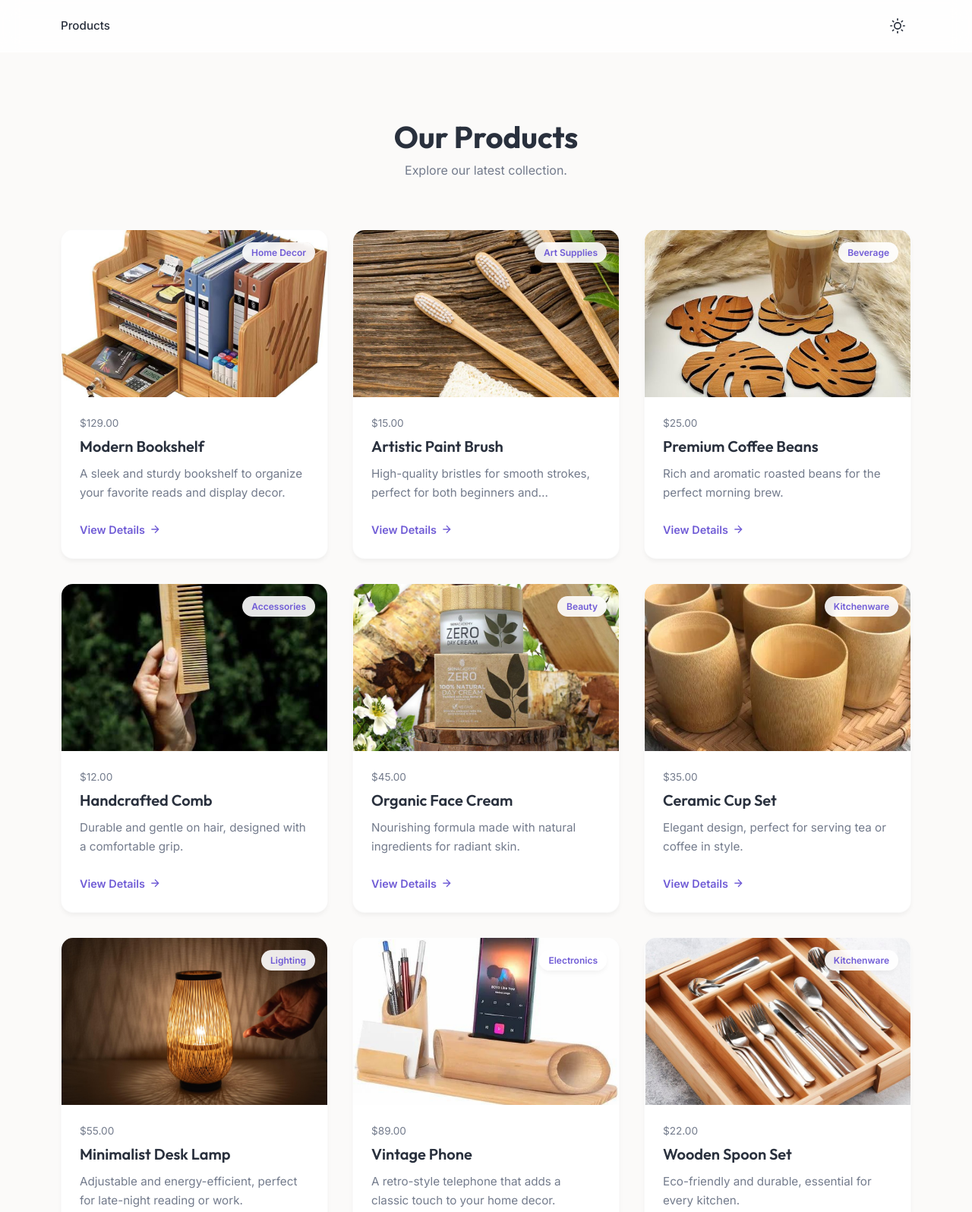
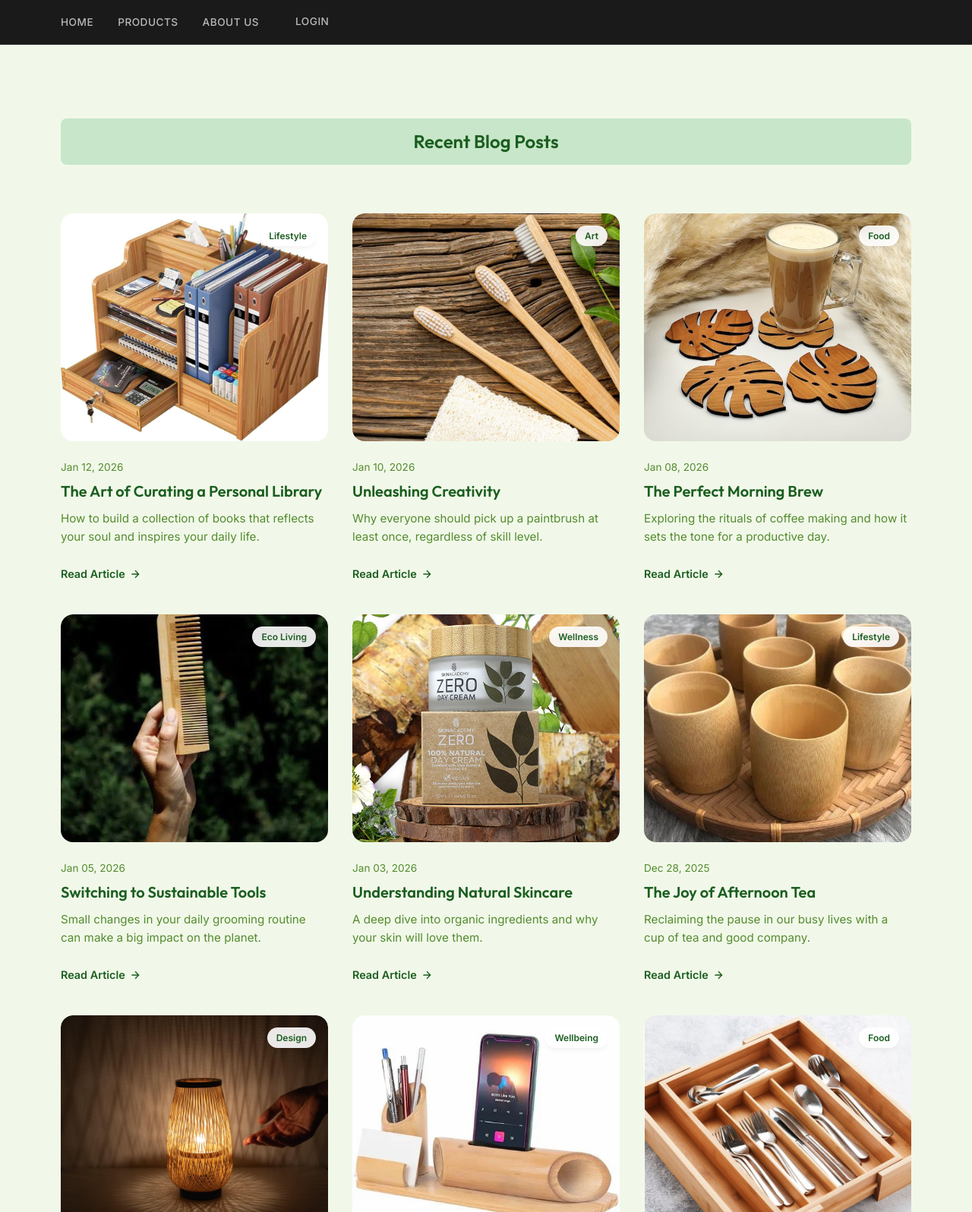
Before and after one commit to PrajwalThapa986/PurnikaBlog, a plain HTML site: page index.html in a window 1280 px wide. Shown: the top 1596 px of the page at 76% size. Drawn offline with Linux system fonts and the light colour scheme.

Commit message:
feat: nav bars:

```diff
--- a/index.html
+++ b/index.html
@@ -21,17 +21,12 @@
 
             <nav class="main-nav">
                 <ul>
-                    <li><a href="#products">Products</a></li>
+                    <li><a href="#home">HOME</a></li>
+                    <li><a href="#products">PRODUCTS</a></li>
+                    <li><a href="#about">ABOUT US</a></li>
                 </ul>
+                <a href="#" class="btn-login">Login</a>
             </nav>
-            <button class="theme-toggle" aria-label="Toggle Dark Mode">
-                <svg width="20" height="20" viewBox="0 0 24 24" fill="none" stroke="currentColor" stroke-width="2"
-                    stroke-linecap="round" stroke-linejoin="round">
-                    <circle cx="12" cy="12" r="5" />
-                    <path
-                        d="M12 1v2M12 21v2M4.22 4.22l1.42 1.42M18.36 18.36l1.42 1.42M1 12h2M21 12h2M4.22 19.78l1.42-1.42M18.36 5.64l1.42-1.42" />
-                </svg>
-            </button>
             <div class="mobile-menu-toggle">
                 <span></span>
                 <span></span>
@@ -46,177 +41,177 @@
         <section id="products" class="blog-section">
             <div class="container">
                 <div class="section-header">
-                    <h2>Our Products</h2>
-                    <p>Explore our latest collection.</p>
+                    <h2>Recent Blog Posts</h2>
+                    <p>Thoughts, tutorials, and tales from my desk.</p>
                 </div>
 
                 <div class="blog-grid">
-                    <!-- Product 1: Bookshelf -->
+                    <!-- Blog Post 1: Library -->
                     <article class="blog-card">
                         <div class="card-image">
-                            <img src="assets/book_shelf.jpeg" alt="Modern Bookshelf">
-                            <span class="category-tag">Home Decor</span>
+                            <img src="assets/book_shelf.jpeg" alt="Bookshelf">
+                            <span class="category-tag">Lifestyle</span>
                         </div>
                         <div class="card-content">
-                            <span class="date">$129.00</span>
-                            <h3>Modern Bookshelf</h3>
-                            <p>A sleek and sturdy bookshelf to organize your favorite reads and display decor.</p>
-                            <a href="#" class="read-more">View Details <svg width="16" height="16" viewBox="0 0 24 24"
-                                    fill="none" stroke="currentColor" stroke-width="2">
+                            <span class="date">Jan 12, 2026</span>
+                            <h3>The Art of Curating a Personal Library</h3>
+                            <p>How to build a collection of books that reflects your soul and inspires your daily life.
+                            </p>
+                            <a href="javascript:void(0)" class="read-more">Read Article <svg width="16" height="16"
+                                    viewBox="0 0 24 24" fill="none" stroke="currentColor" stroke-width="2">
                                     <path d="M5 12h14M12 5l7 7-7 7" />
                                 </svg></a>
                         </div>
                     </article>
 
-                    <!-- Product 2: Brush -->
+                    <!-- Blog Post 2: Creativity -->
                     <article class="blog-card">
                         <div class="card-image">
-                            <img src="assets/brush.jpeg" alt="Artistic Brush">
-                            <span class="category-tag">Art Supplies</span>
+                            <img src="assets/brush.jpeg" alt="Paint Brushes">
+                            <span class="category-tag">Art</span>
                         </div>
                         <div class="card-content">
-                            <span class="date">$15.00</span>
-                            <h3>Artistic Paint Brush</h3>
-                            <p>High-quality bristles for smooth strokes, perfect for both beginners and professionals.
-                            </p>
-                            <a href="#" class="read-more">View Details <svg width="16" height="16" viewBox="0 0 24 24"
-                                    fill="none" stroke="currentColor" stroke-width="2">
+                            <span class="date">Jan 10, 2026</span>
+                            <h3>Unleashing Creativity</h3>
+                            <p>Why everyone should pick up a paintbrush at least once, regardless of skill level.</p>
+                            <a href="javascript:void(0)" class="read-more">Read Article <svg width="16" height="16"
+                                    viewBox="0 0 24 24" fill="none" stroke="currentColor" stroke-width="2">
                                     <path d="M5 12h14M12 5l7 7-7 7" />
                                 </svg></a>
                         </div>
                     </article>
 
-                    <!-- Product 3: Coffee -->
+                    <!-- Blog Post 3: Coffee -->
                     <article class="blog-card">
                         <div class="card-image">
-                            <img src="assets/coffee.jpeg" alt="Premium Coffee">
-                            <span class="category-tag">Beverage</span>
+                            <img src="assets/coffee.jpeg" alt="Coffee">
+                            <span class="category-tag">Food</span>
                         </div>
                         <div class="card-content">
-                            <span class="date">$25.00</span>
-                            <h3>Premium Coffee Beans</h3>
-                            <p>Rich and aromatic roasted beans for the perfect morning brew.</p>
-                            <a href="#" class="read-more">View Details <svg width="16" height="16" viewBox="0 0 24 24"
-                                    fill="none" stroke="currentColor" stroke-width="2">
+                            <span class="date">Jan 08, 2026</span>
+                            <h3>The Perfect Morning Brew</h3>
+                            <p>Exploring the rituals of coffee making and how it sets the tone for a productive day.</p>
+                            <a href="javascript:void(0)" class="read-more">Read Article <svg width="16" height="16"
+                                    viewBox="0 0 24 24" fill="none" stroke="currentColor" stroke-width="2">
                                     <path d="M5 12h14M12 5l7 7-7 7" />
                                 </svg></a>
                         </div>
                     </article>
 
-                    <!-- Product 4: Comb -->
+                    <!-- Blog Post 4: Sustainable Living -->
                     <article class="blog-card">
                         <div class="card-image">
-                            <img src="assets/comb.jpeg" alt="Handcrafted Comb">
-                            <span class="category-tag">Accessories</span>
+                            <img src="assets/comb.jpeg" alt="Wooden Comb">
+                            <span class="category-tag">Eco Living</span>
                         </div>
                         <div class="card-content">
-                            <span class="date">$12.00</span>
-                            <h3>Handcrafted Comb</h3>
-                            <p>Durable and gentle on hair, designed with a comfortable grip.</p>
-                            <a href="#" class="read-more">View Details <svg width="16" height="16" viewBox="0 0 24 24"
-                                    fill="none" stroke="currentColor" stroke-width="2">
+                            <span class="date">Jan 05, 2026</span>
+                            <h3>Switching to Sustainable Tools</h3>
+                            <p>Small changes in your daily grooming routine can make a big impact on the planet.</p>
+                            <a href="javascript:void(0)" class="read-more">Read Article <svg width="16" height="16"
+                                    viewBox="0 0 24 24" fill="none" stroke="currentColor" stroke-width="2">
                                     <path d="M5 12h14M12 5l7 7-7 7" />
                                 </svg></a>
                         </div>
                     </article>
 
-                    <!-- Product 5: Cream -->
+                    <!-- Blog Post 5: Skincare -->
                     <article class="blog-card">
                         <div class="card-image">
-                            <img src="assets/cream.jpeg" alt="Organic Cream">
-                            <span class="category-tag">Beauty</span>
+                            <img src="assets/cream.jpeg" alt="Skin Cream">
+                            <span class="category-tag">Wellness</span>
                         </div>
                         <div class="card-content">
-                            <span class="date">$45.00</span>
-                            <h3>Organic Face Cream</h3>
-                            <p>Nourishing formula made with natural ingredients for radiant skin.</p>
-                            <a href="#" class="read-more">View Details <svg width="16" height="16" viewBox="0 0 24 24"
-                                    fill="none" stroke="currentColor" stroke-width="2">
+                            <span class="date">Jan 03, 2026</span>
+                            <h3>Understanding Natural Skincare</h3>
+                            <p>A deep dive into organic ingredients and why your skin will love them.</p>
+                            <a href="javascript:void(0)" class="read-more">Read Article <svg width="16" height="16"
+                                    viewBox="0 0 24 24" fill="none" stroke="currentColor" stroke-width="2">
                                     <path d="M5 12h14M12 5l7 7-7 7" />
                                 </svg></a>
                         </div>
                     </article>
 
-                    <!-- Product 6: Cups -->
+                    <!-- Blog Post 6: Hosting -->
                     <article class="blog-card">
                         <div class="card-image">
-                            <img src="assets/cups.jpeg" alt="Ceramic Cups">
-                            <span class="category-tag">Kitchenware</span>
+                            <img src="assets/cups.jpeg" alt="Tea Cups">
+                            <span class="category-tag">Lifestyle</span>
                         </div>
                         <div class="card-content">
-                            <span class="date">$35.00</span>
-                            <h3>Ceramic Cup Set</h3>
-                            <p>Elegant design, perfect for serving tea or coffee in style.</p>
-                            <a href="#" class="read-more">View Details <svg width="16" height="16" viewBox="0 0 24 24"
-                                    fill="none" stroke="currentColor" stroke-width="2">
+                            <span class="date">Dec 28, 2025</span>
+                            <h3>The Joy of Afternoon Tea</h3>
+                            <p>Reclaiming the pause in our busy lives with a cup of tea and good company.</p>
+                            <a href="javascript:void(0)" class="read-more">Read Article <svg width="16" height="16"
+                                    viewBox="0 0 24 24" fill="none" stroke="currentColor" stroke-width="2">
                                     <path d="M5 12h14M12 5l7 7-7 7" />
                                 </svg></a>
                         </div>
                     </article>
 
-                    <!-- Product 7: Lamp -->
+                    <!-- Blog Post 7: Workspace -->
                     <article class="blog-card">
                         <div class="card-image">
-                            <img src="assets/lamp.jpeg" alt="Desk Lamp">
-                            <span class="category-tag">Lighting</span>
+                            <img src="assets/lamp.jpeg" alt="Lamp">
+                            <span class="category-tag">Design</span>
                         </div>
                         <div class="card-content">
-                            <span class="date">$55.00</span>
-                            <h3>Minimalist Desk Lamp</h3>
-                            <p>Adjustable and energy-efficient, perfect for late-night reading or work.</p>
-                            <a href="#" class="read-more">View Details <svg width="16" height="16" viewBox="0 0 24 24"
-                                    fill="none" stroke="currentColor" stroke-width="2">
+                            <span class="date">Dec 24, 2025</span>
+                            <h3>Lighting Your Workspace</h3>
+                            <p>How proper lighting affects focus, mood, and productivity in your home office.</p>
+                            <a href="javascript:void(0)" class="read-more">Read Article <svg width="16" height="16"
+                                    viewBox="0 0 24 24" fill="none" stroke="currentColor" stroke-width="2">
                                     <path d="M5 12h14M12 5l7 7-7 7" />
                                 </svg></a>
                         </div>
                     </article>
 
-                    <!-- Product 8: Phone -->
+                    <!-- Blog Post 8: Digital Detox -->
                     <article class="blog-card">
                         <div class="card-image">
                             <img src="assets/phone.jpeg" alt="Vintage Phone">
-                            <span class="category-tag">Electronics</span>
+                            <span class="category-tag">Wellbeing</span>
                         </div>
                         <div class="card-content">
-                            <span class="date">$89.00</span>
-                            <h3>Vintage Phone</h3>
-                            <p>A retro-style telephone that adds a classic touch to your home decor.</p>
-                            <a href="#" class="read-more">View Details <svg width="16" height="16" viewBox="0 0 24 24"
-                                    fill="none" stroke="currentColor" stroke-width="2">
+                            <span class="date">Dec 20, 2025</span>
+                            <h3>Disconnect to Reconnect</h3>
+                            <p>Embracing a digital detox weekend and finding joy in analog conversations.</p>
+                            <a href="javascript:void(0)" class="read-more">Read Article <svg width="16" height="16"
+                                    viewBox="0 0 24 24" fill="none" stroke="currentColor" stroke-width="2">
                                     <path d="M5 12h14M12 5l7 7-7 7" />
                                 </svg></a>
                         </div>
                     </article>
 
-                    <!-- Product 9: Spoons -->
+                    <!-- Blog Post 9: Cooking -->
                     <article class="blog-card">
                         <div class="card-image">
                             <img src="assets/spoons.jpeg" alt="Wooden Spoons">
-                            <span class="category-tag">Kitchenware</span>
+                            <span class="category-tag">Food</span>
                         </div>
                         <div class="card-content">
-                            <span class="date">$22.00</span>
-                            <h3>Wooden Spoon Set</h3>
-                            <p>Eco-friendly and durable, essential for every kitchen.</p>
-                            <a href="#" class="read-more">View Details <svg width="16" height="16" viewBox="0 0 24 24"
-                                    fill="none" stroke="currentColor" stroke-width="2">
+                            <span class="date">Dec 15, 2025</span>
+                            <h3>Cooking with Tradition</h3>
+                            <p>Why modern chefs are returning to traditional wooden tools in the kitchen.</p>
+                            <a href="javascript:void(0)" class="read-more">Read Article <svg width="16" height="16"
+                                    viewBox="0 0 24 24" fill="none" stroke="currentColor" stroke-width="2">
                                     <path d="M5 12h14M12 5l7 7-7 7" />
                                 </svg></a>
                         </div>
                     </article>
 
-                    <!-- Product 10: Watch -->
+                    <!-- Blog Post 10: Time Management -->
                     <article class="blog-card">
                         <div class="card-image">
-                            <img src="assets/watch.jpeg" alt="Classic Watch">
-                            <span class="category-tag">Accessories</span>
+                            <img src="assets/watch.jpeg" alt="Watch">
+                            <span class="category-tag">Productivity</span>
                         </div>
                         <div class="card-content">
-                            <span class="date">$199.00</span>
-                            <h3>Classic Wristwatch</h3>
-                            <p>Timeless design with a comfortable strap, suitable for any occasion.</p>
-                            <a href="#" class="read-more">View Details <svg width="16" height="16" viewBox="0 0 24 24"
-                                    fill="none" stroke="currentColor" stroke-width="2">
+                            <span class="date">Dec 10, 2025</span>
+                            <h3>Time Management for Creatives</h3>
+                            <p>Balancing structure and flow to maximize your creative output.</p>
+                            <a href="javascript:void(0)" class="read-more">Read Article <svg width="16" height="16"
+                                    viewBox="0 0 24 24" fill="none" stroke="currentColor" stroke-width="2">
                                     <path d="M5 12h14M12 5l7 7-7 7" />
                                 </svg></a>
                         </div>
--- a/style.css
+++ b/style.css
@@ -3,19 +3,22 @@
    Using HSL for easy theming
 */
 :root {
-    --primary-hue: 250;
-    --primary: hsl(var(--primary-hue), 60%, 60%);
-    --primary-dark: hsl(var(--primary-hue), 60%, 50%);
-    --primary-light: hsl(var(--primary-hue), 60%, 95%);
+    /* Nature/Eco Theme */
+    --primary-main: #4CAF50;
+    --primary-dark: #2E7D32;
+    --primary-light: #C8E6C9;
 
-    --accent-hue: 340;
-    --accent: hsl(var(--accent-hue), 80%, 65%);
+    --accent: #81C784;
 
-    --bg-body: hsl(30, 20%, 98%);
+    --bg-body: #F1F8E9;
+    /* Very light green background */
     --bg-card: #ffffff;
+    --bg-header: #1a1a1a;
 
-    --text-main: hsl(220, 20%, 20%);
-    --text-muted: hsl(220, 10%, 50%);
+    --text-main: #1B5E20;
+    /* Dark green text */
+    --text-muted: #558B2F;
+    --text-header: #ffffff;
 
     --font-heading: 'Outfit', sans-serif;
     --font-body: 'Inter', sans-serif;
@@ -103,27 +106,37 @@ img {
 }
 
 .btn-primary {
-    background-color: var(--primary);
+    background-color: var(--primary-main);
     color: white;
-    box-shadow: 0 4px 12px rgba(100, 100, 255, 0.3);
+    box-shadow: 0 4px 12px rgba(76, 175, 80, 0.3);
 }
 
 .btn-primary:hover {
     background-color: var(--primary-dark);
     transform: translateY(-2px);
-    box-shadow: 0 8px 16px rgba(100, 100, 255, 0.4);
+    box-shadow: 0 8px 16px rgba(76, 175, 80, 0.4);
 }
 
 .btn-secondary {
     background-color: transparent;
     color: var(--text-main);
-    border: 2px solid rgba(0, 0, 0, 0.1);
+    border: 2px solid rgba(27, 94, 32, 0.2);
 }
 
 .btn-secondary:hover {
-    border-color: var(--primary);
-    color: var(--primary);
+    border-color: var(--primary-main);
+    color: var(--primary-main);
     background-color: var(--primary-light);
+}
+
+.btn-login {
+    color: var(--primary-main);
+    font-weight: 600;
+    margin-left: 1rem;
+}
+
+.btn-login:hover {
+    color: white;
 }
 
 .btn-block {
@@ -137,10 +150,10 @@ img {
     left: 0;
     width: 100%;
     z-index: 1000;
-    background: rgba(255, 255, 255, 0.8);
+    background: var(--bg-header);
     backdrop-filter: blur(12px);
     -webkit-backdrop-filter: blur(12px);
-    border-bottom: 1px solid rgba(255, 255, 255, 0.3);
+    border-bottom: 1px solid rgba(255, 255, 255, 0.1);
     padding: 1rem 0;
 }
 
@@ -160,6 +173,12 @@ img {
     color: var(--primary);
 }
 
+.main-nav {
+    display: flex;
+    align-items: center;
+    gap: 2rem;
+}
+
 .main-nav ul {
     display: flex;
     gap: 2rem;
@@ -167,11 +186,14 @@ img {
 
 .main-nav a {
     font-weight: 500;
-    font-size: 0.95rem;
+    font-size: 0.85rem;
+    color: rgba(255, 255, 255, 0.7);
+    text-transform: uppercase;
+    letter-spacing: 0.5px;
 }
 
 .main-nav a:hover {
-    color: var(--primary);
+    color: var(--primary-main);
 }
 
 .theme-toggle {
@@ -294,15 +316,22 @@ img {
 .section-header {
     text-align: center;
     margin-bottom: var(--spacing-lg);
+    background: var(--primary-light);
+    padding: 1rem;
+    border-radius: var(--radius-sm);
+    display: inline-block;
+    width: 100%;
 }
 
 .section-header h2 {
-    font-size: 2.5rem;
-    margin-bottom: var(--spacing-xs);
+    font-size: 1.5rem;
+    color: var(--text-main);
+    margin-bottom: 0;
+    font-weight: 600;
 }
 
 .section-header p {
-    color: var(--text-muted);
+    display: none;
 }
 
 .blog-grid {
@@ -312,23 +341,23 @@ img {
 }
 
 .blog-card {
-    background: var(--bg-card);
+    background: transparent;
     border-radius: var(--radius-md);
     overflow: hidden;
-    box-shadow: var(--shadow-sm);
     transition: var(--transition);
-    border: 1px solid rgba(0, 0, 0, 0.02);
 }
 
 .blog-card:hover {
-    transform: translateY(-8px);
-    box-shadow: var(--shadow-lg);
+    transform: translateY(-5px);
 }
 
 .card-image {
     position: relative;
-    height: 220px;
+    height: 300px;
+    /* Taller image as per reference */
     overflow: hidden;
+    border-radius: var(--radius-md);
+    margin-bottom: 1rem;
 }
 
 .card-image img {
@@ -356,7 +385,7 @@ img {
 }
 
 .card-content {
-    padding: 1.5rem;
+    padding: 0.5rem 0;
 }
 
 .card-content .date {
```
